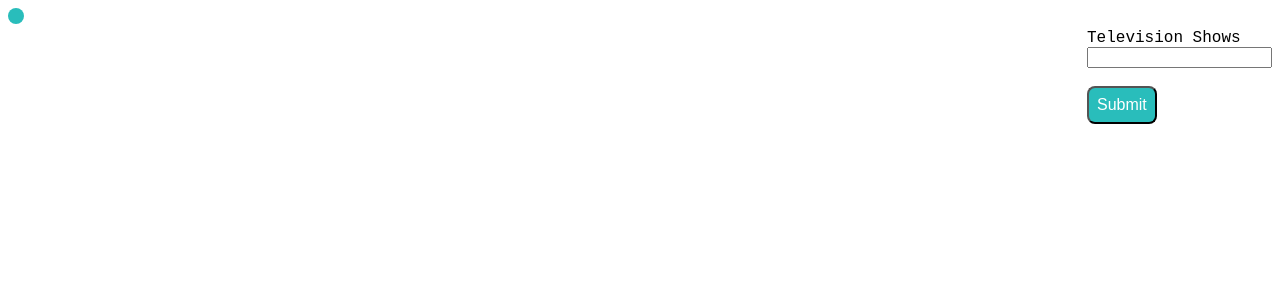
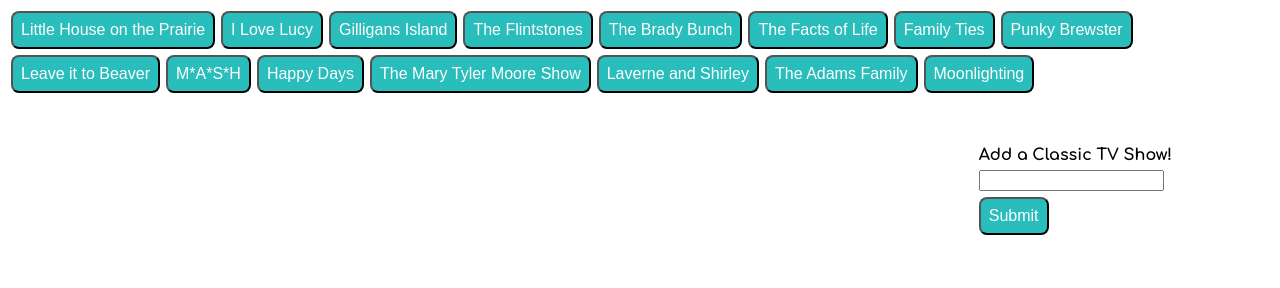
Before and after one commit to jennifer0101/GifTastic, a plain HTML site: page index.html in a window 1280 px wide. Drawn offline with nearby package versions, Linux system fonts and the light colour scheme.

Commit message:
buttons styled, gifs not showing up yet

```diff
--- a/assets/css/style.css
+++ b/assets/css/style.css
@@ -1,9 +1,20 @@
 body {
-    font-family: 'Courier New', Courier, monospace;
+    font-family: 'Comfortaa', cursive;
     font-size: 16px;
+    font-weight: 700;
 }
 
-.buttons {
+#gif-form {
+    float: right;
+    padding: 50px 100px;
+}
+
+#gifs {
+    padding: 25px;
+}
+
+/* Submit Button */
+#add-gif {
     background-color: #29bdbb;
     color: white;
     padding: 8px;
@@ -13,10 +24,28 @@ body {
     border-radius: 8px;
 }
 
-.buttons:hover {
-    background-color: #208f8e
+#add-gif:hover {
+    background-color: #208f8e;
   }
 
-#form {
-    float: right;
+.gif {
+    background-color: #29bdbb;
+    color: white;
+    padding: 8px;
+    margin: 3px;
+    text-align: center;
+    display: inline-block;
+    font-size: 16px;
+    border-radius: 8px;
 }
+
+.gif:hover {
+    background-color: #208f8e;
+}
+
+#gif-input {
+    margin-top: 6px;
+    margin-bottom: 6px;
+}
+
+/*  #buttons,  .buttons, Input[type=text]?*
--- a/assets/javascript/gifs.js
+++ b/assets/javascript/gifs.js
@@ -0,0 +1,54 @@
+$( document ).ready()
+
+var topics = ["Little House on the Prairie", "I Love Lucy", "Gilligans Island", "The Flintstones", "The Brady Bunch", "The Facts of Life", "Family Ties", "Punky Brewster", "Leave it to Beaver", "M*A*S*H", "Happy Days", "The Mary Tyler Moore Show", "Laverne and Shirley", "The Adams Family", "Moonlighting"];
+console.log(topics);
+
+
+
+function displayGifInfo() {
+
+    var gif = $(this).attr("data-name");
+    var queryURL = "http://api.giphy.com/v1/gifs/search?q=" + gif + "&api_key=W4xqmEe0yTy39ECMo3Q4BXuLgdkYv4cH";
+
+    $.ajax({
+        url: queryURL,
+        method: "GET"
+    }).then(function(response) {
+      console.log(response);
+        var gifsDiv = $("<div class = 'gif'>");
+
+        $(".button-clicks").prepend(gifsDiv);
+        renderGifs();
+});
+}
+console.log(displayGifInfo);
+
+
+
+function renderGifs() {
+    $(".button-clicks").empty();
+    for (var i = 0; i < topics.length; i++) {
+        var a = $("<button>");
+        a.addClass("gif");
+        a.attr("data-name", topics[i]);
+        a.text(topics[i]);
+        $(".button-clicks").append(a);
+      }
+    }
+    console.log(renderGifs);
+
+
+
+    $("#add-gif").on("click", function(event) {
+      event.preventDefault();
+      var gif = $("#gif-input").val().trim();
+      topics.push(gif);
+      renderGifs();
+    });
+
+
+
+    $(document).on("click", ".gif", displayGifInfo);
+    console.log(displayGifInfo);
+
+    renderGifs();
--- a/index.html
+++ b/index.html
@@ -6,26 +6,26 @@
     <meta name="viewport" content="width=device-width, initial-scale=1.0">
     <title>Giphy API Dynamic Webpage</title>
     <link rel="stylesheet" type="text/css" href="assets/css/style.css">
+    <link href="https://fonts.googleapis.com/css?family=Comfortaa:400,700&display=swap" rel="stylesheet">
 </head>
 
 <body>
     <header>
     </header>
+    <div class="container">
+        <div class="button-clicks"></div>
+        <div id="gifs-view"></div>
 
-   <div class="buttons"></div>
-   <div id="gifs"></div>
-   <div id="form">
-        <form action="/action_page.php">
-            Television Shows<br>
-            <input type="text">
-            <br><br>
-            <input class="buttons" type="submit" value="Submit">
-          </form>
+        <form id="gif-form">
+            <label for="gif-input">Add a Classic TV Show!</label><br>
+            <input type="text" id="gif-input"><br>
+            <input id="add-gif" type="submit" value="Submit">
+        </form>
+
    </div>
-
     <footer>
         <script type="text/javascript" src="https://cdnjs.cloudflare.com/ajax/libs/jquery/3.2.1/jquery.min.js"></script>
-        <script src="assets/javascript/file.js"></script>
+        <script src="assets/javascript/gifs.js"></script>
     </footer>
 </body>
 
```
